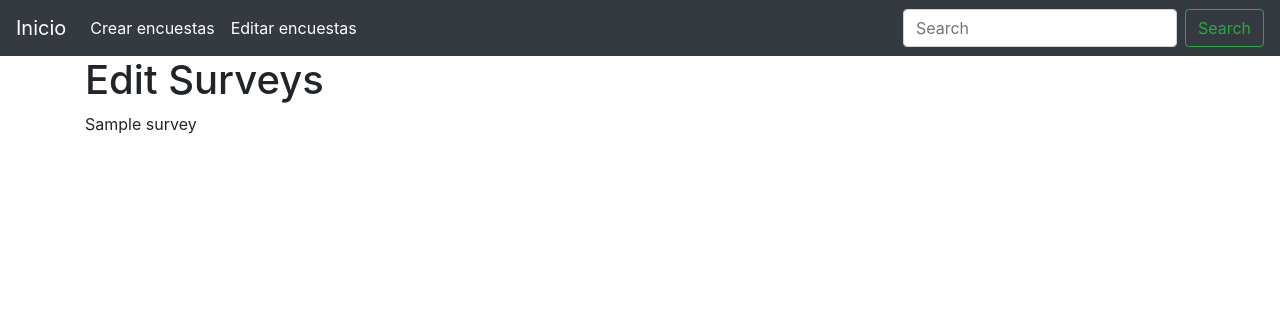
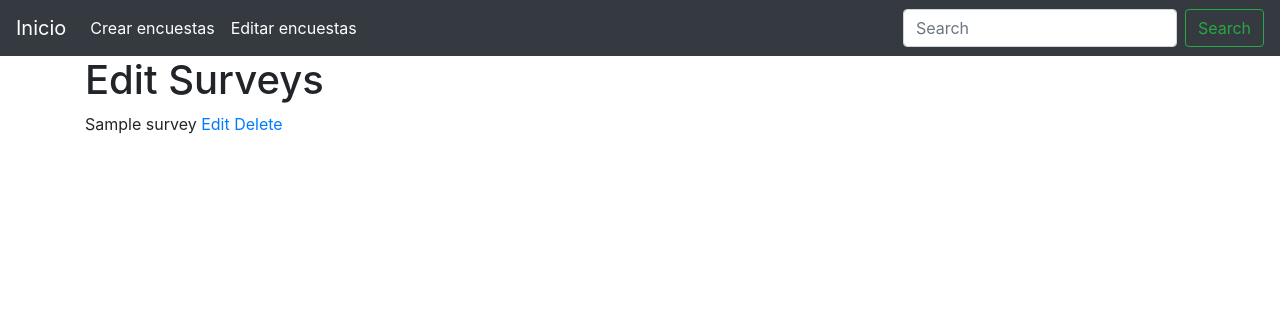
Before and after one commit to jorgejarai/encuestas, a Flask app: page /edit in a window 1280 px wide. Shown: the top 316 px of the page. Run offline with Flask 2, Linux system fonts and the light colour scheme; a database or web service that is not in the repository returns one stand-in record (values such as "Sample title"); some libraries are stand-ins or nearby versions.

Commit message:
Botones
Añadi botones para editar segun el id de la encuesta, me falta ver como sacar solo el id xd

```diff
--- a/routes/edit_survey.py
+++ b/routes/edit_survey.py
@@ -1,5 +1,4 @@
 from __main__ import app
-from turtle import title
 from flask import render_template
 from db import surveys
 
@@ -7,3 +6,11 @@ from db import surveys
 def edit_survey():
     data = surveys.Surveys().get_all()
     return render_template("edit_survey.html", titles = data)
+
+@app.route('/edit/<string:id>')
+def edit_surveyid(id):
+    return (id)
+
+@app.route('/delete/<string:id>')
+def delete_surveyid(id):
+    return (id)
--- a/templates/edit_survey.html
+++ b/templates/edit_survey.html
@@ -3,11 +3,15 @@
 
  {% block content %}
     <h1>{% block title %} Edit Surveys {% endblock %}</h1>
-    <tbody>
         {% for title in titles %}
         <tr>
-            <td>{{title.title}}</td>
+            <td>
+               {{title}}
+               <a href="/edit">Edit </a>
+               <a href="/edit">Delete </a>
+               <br>
+            </td>
         </tr>
         {% endfor %}
-    </tbody>
+
  {% endblock %}
```
